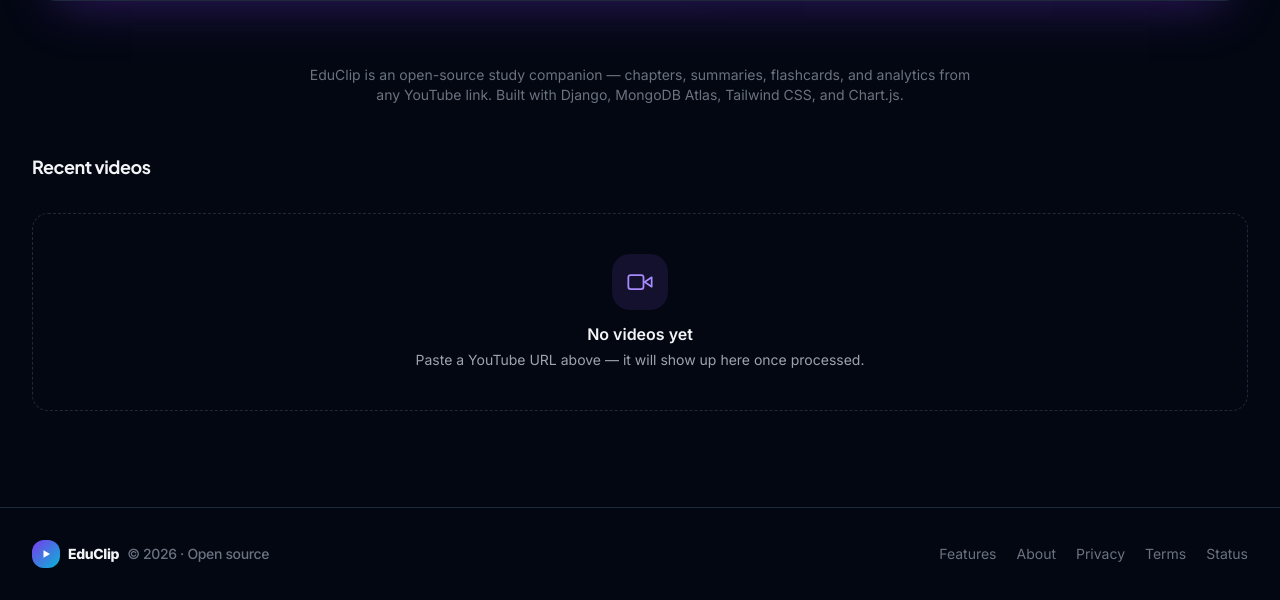
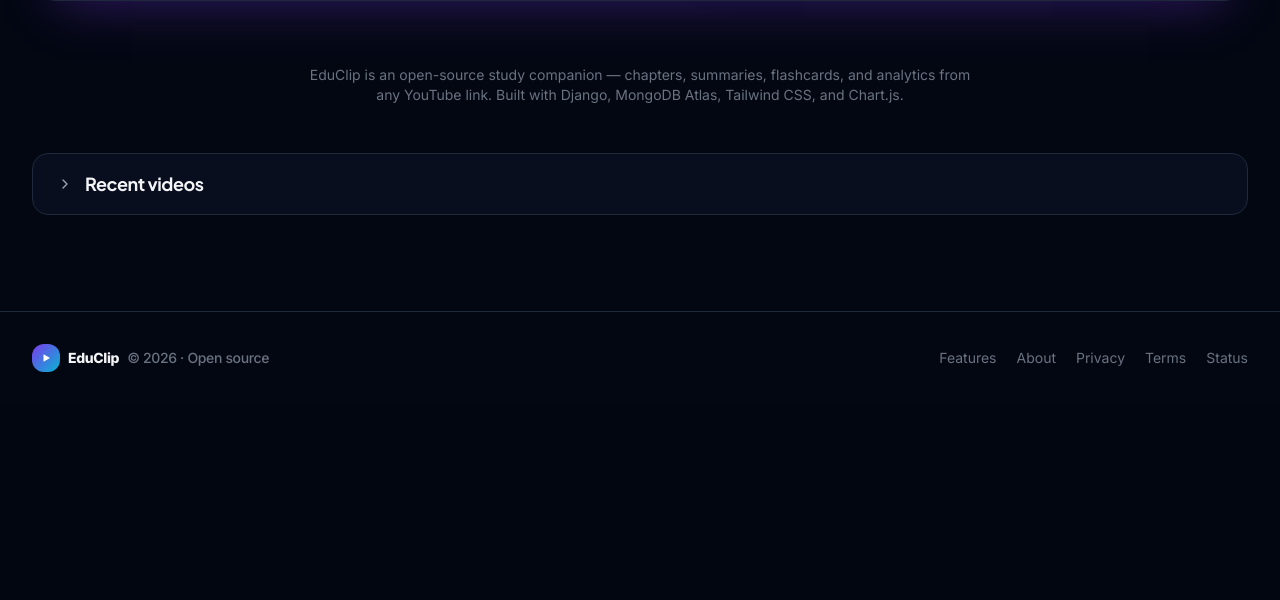
Before and after one commit to uzi612/EduClip, a Django app: page / in a window 1280 px wide. Shown: the part 1754-2354 px from the top of the page. After the commit the page ends 2126 px from the top, so only its background shows below. Run offline with Django 5.2, Linux system fonts and the light colour scheme; data that the repository does not hold is empty; style sheets or scripts are compiled from the project's sources; parts of the project's set-up code (start-up, migrations or seed data) failed here and were passed over.

Commit message:
feat(landing): native details dropdown for recent videos, collapsed by default

```diff
--- a/static/css/landing.css
+++ b/static/css/landing.css
@@ -526,3 +526,13 @@ html.dark .laptop-base {
   .mock-card { animation: none; }
   .feature-card:hover, .demo-chip:hover { transform: none; }
 }
+
+/* Recent videos: native <details> dropdown — expands without any JS, so it is
+   immune to stale asset caches and keyboard-accessible for free. */
+.recent-drop > .recent-summary { list-style: none; }
+.recent-drop > .recent-summary::-webkit-details-marker { display: none; }
+.recent-drop > .recent-summary::marker { content: ""; }
+.recent-drop[open] .recent-chev { transform: rotate(90deg); }
+@media (prefers-reduced-motion: reduce) {
+  .recent-chev { transition: none; }
+}
--- a/templates/index.html
+++ b/templates/index.html
@@ -200,18 +200,28 @@
 
 <!-- ================= RECENT ================= -->
 <section class="mt-12" aria-label="Recent videos">
-  <div class="flex items-center justify-between">
+  <details class="recent-drop group rounded-2xl border border-slate-200 dark:border-slate-800 bg-white/80 dark:bg-slate-900/50 overflow-hidden">
+    <summary class="recent-summary flex items-center justify-between gap-3 px-4 py-4 sm:px-6 cursor-pointer select-none hover:bg-slate-50 dark:hover:bg-slate-800/40 focus:outline-none focus-visible:ring-2 focus-visible:ring-violet-500/60 transition">
+      <span class="flex items-center gap-3 min-w-0">
+        <svg aria-hidden="true" viewBox="0 0 24 24"
+          class="recent-chev w-4 h-4 shrink-0 text-gray-400 group-hover:text-violet-500 transition-transform duration-200 motion-reduce:transition-none">
+          <path d="M9 6l6 6-6 6" fill="none" stroke="currentColor" stroke-width="2" stroke-linecap="round" stroke-linejoin="round" />
+        </svg>
         <h2 class="font-display text-lg font-bold tracking-tight text-slate-900 dark:text-gray-100">Recent videos</h2>
+      </span>
       <span id="recentCount" class="text-xs font-mono text-slate-500 dark:text-gray-500"></span>
-  </div>
-  <div id="recentGrid" class="grid sm:grid-cols-2 lg:grid-cols-3 gap-6 mt-4"></div>
-  <div id="recentEmpty" class="hidden mt-4 rounded-2xl border border-dashed border-slate-300 dark:border-slate-800 p-10 text-center">
+    </summary>
+    <div class="px-4 pb-4 sm:px-6 sm:pb-6">
+      <div id="recentGrid" class="grid sm:grid-cols-2 lg:grid-cols-3 gap-6 mt-2"></div>
+      <div id="recentEmpty" class="hidden mt-2 rounded-2xl border border-dashed border-slate-300 dark:border-slate-800 p-10 text-center">
         <div class="empty-icon">
           <svg width="28" height="28" viewBox="0 0 24 24" fill="none" stroke="currentColor" stroke-width="1.5" stroke-linecap="round" stroke-linejoin="round" aria-hidden="true"><rect x="2" y="6" width="13" height="12" rx="2"/><path d="m22 8-6 4 6 4V8Z"/></svg>
         </div>
         <p class="mt-3 font-semibold text-slate-900 dark:text-gray-100">No videos yet</p>
         <p class="mt-1 text-sm text-slate-600 dark:text-gray-400">Paste a YouTube URL above — it will show up here once processed.</p>
       </div>
+    </div>
+  </details>
 </section>
 {% endblock %}
 
```
Lines whose indentation alone changed are shown as unchanged.
